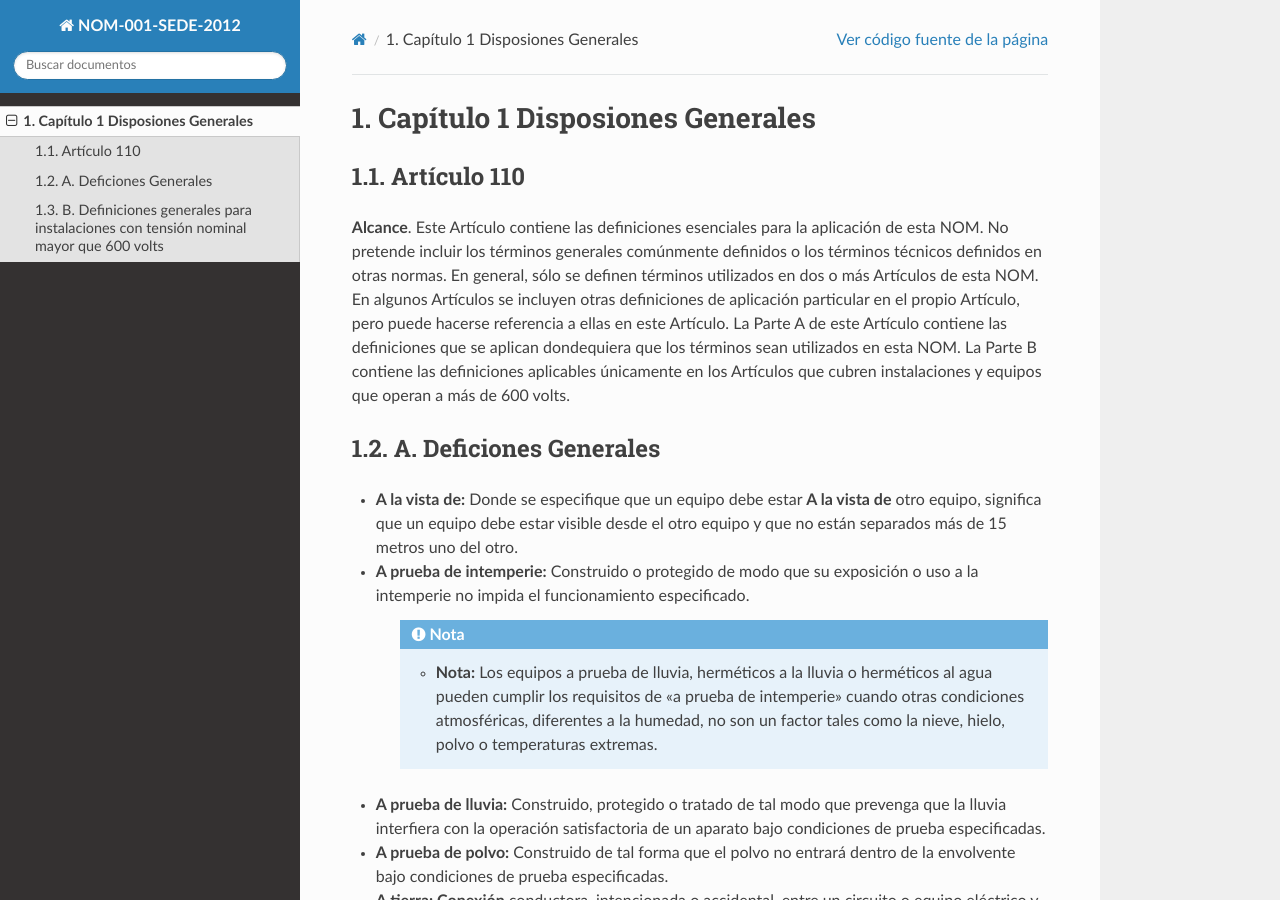
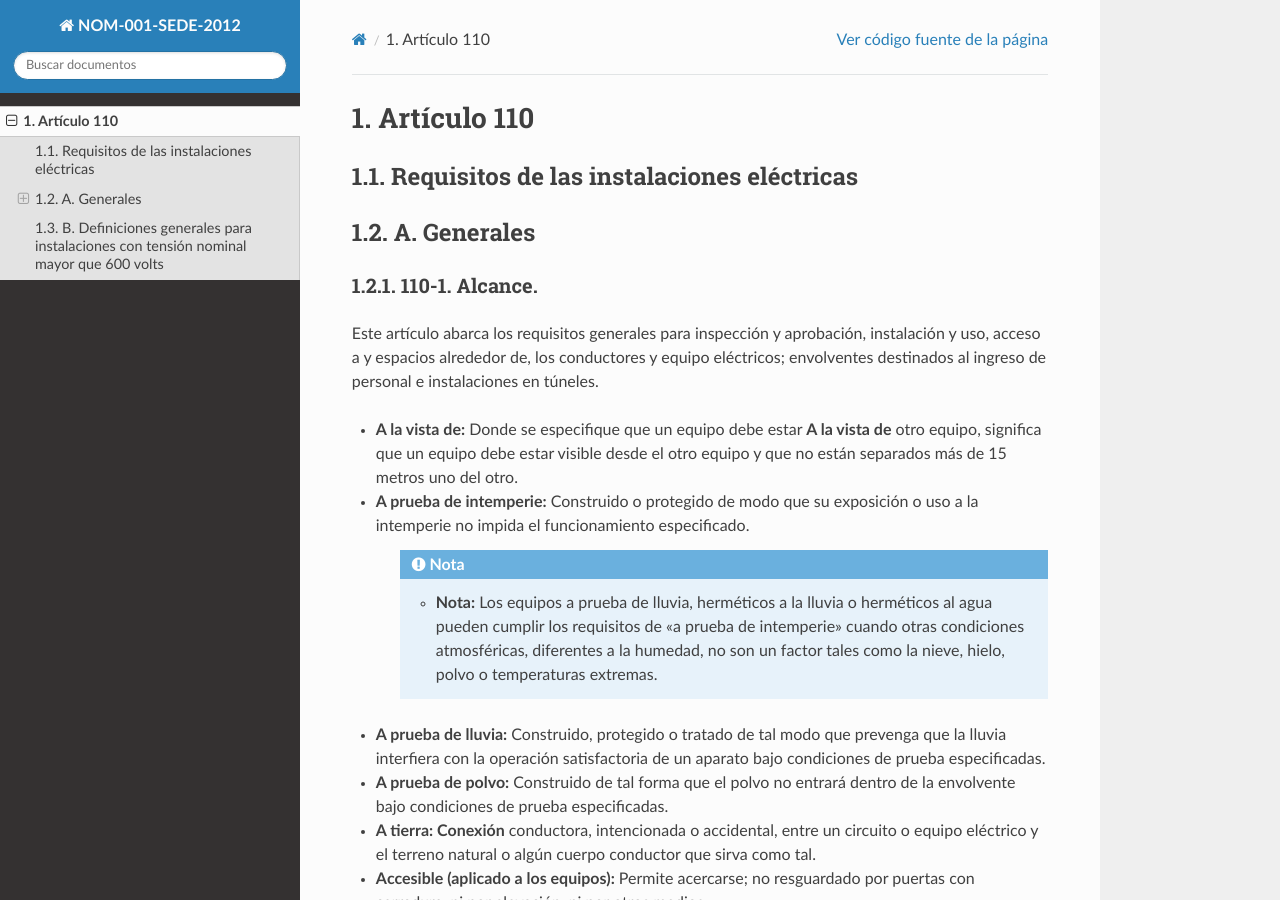
Before and after one commit to jacometoss/Book-NOM-001-SEDE-2012, a Sphinx documentation site: the page built from docs/100/index.rst, in a window 1280 px wide and 900 px high. Built offline with Sphinx 7.4.7 and the Read the Docs theme 2.0.0, drawn with Linux system fonts in a browser that asks for light colours.

Commit message:
Add files via upload

```diff
--- a/docs/100/index.rst
+++ b/docs/100/index.rst
@@ -1,20 +1,20 @@
-Capítulo 1 Disposiones Generales
-================================
+Artículo 110
+============
 
 
+******************************************
+Requisitos de las instalaciones eléctricas
+******************************************
+
 ************
-Artículo 110
+A. Generales
 ************
+110-1. Alcance.
+~~~~~~~~~~~~~~~
 
-**Alcance**. Este Artículo contiene las definiciones esenciales para la aplicación de esta NOM.
-No pretende incluir los términos generales comúnmente definidos o los términos técnicos definidos
-en otras normas. En general, sólo se definen términos utilizados en dos o más Artículos de esta NOM.
-En algunos Artículos se incluyen otras definiciones de aplicación particular en el propio Artículo, pero puede hacerse referencia a ellas en este Artículo. La Parte A de este Artículo contiene las definiciones que se aplican dondequiera que los términos sean utilizados en esta NOM.
-La Parte B contiene las definiciones aplicables únicamente en los Artículos que cubren instalaciones y  equipos que operan a más de 600 volts.
+Este artículo abarca los requisitos generales para inspección y aprobación, instalación y uso, acceso a y espacios alrededor de, los conductores y equipo eléctricos; envolventes destinados al ingreso de personal e instalaciones en túneles.
 
-*************************
-A. Deficiones Generales
-*************************
+
 * **A la vista de:** Donde se especifique que un equipo debe estar **A la vista de** otro equipo, significa que un equipo debe estar visible desde el otro equipo y que no están separados más de 15 metros uno del otro.
 * **A prueba de intemperie:** Construido o protegido de modo que su exposición o uso a la intemperie no impida el funcionamiento especificado.
 
```
